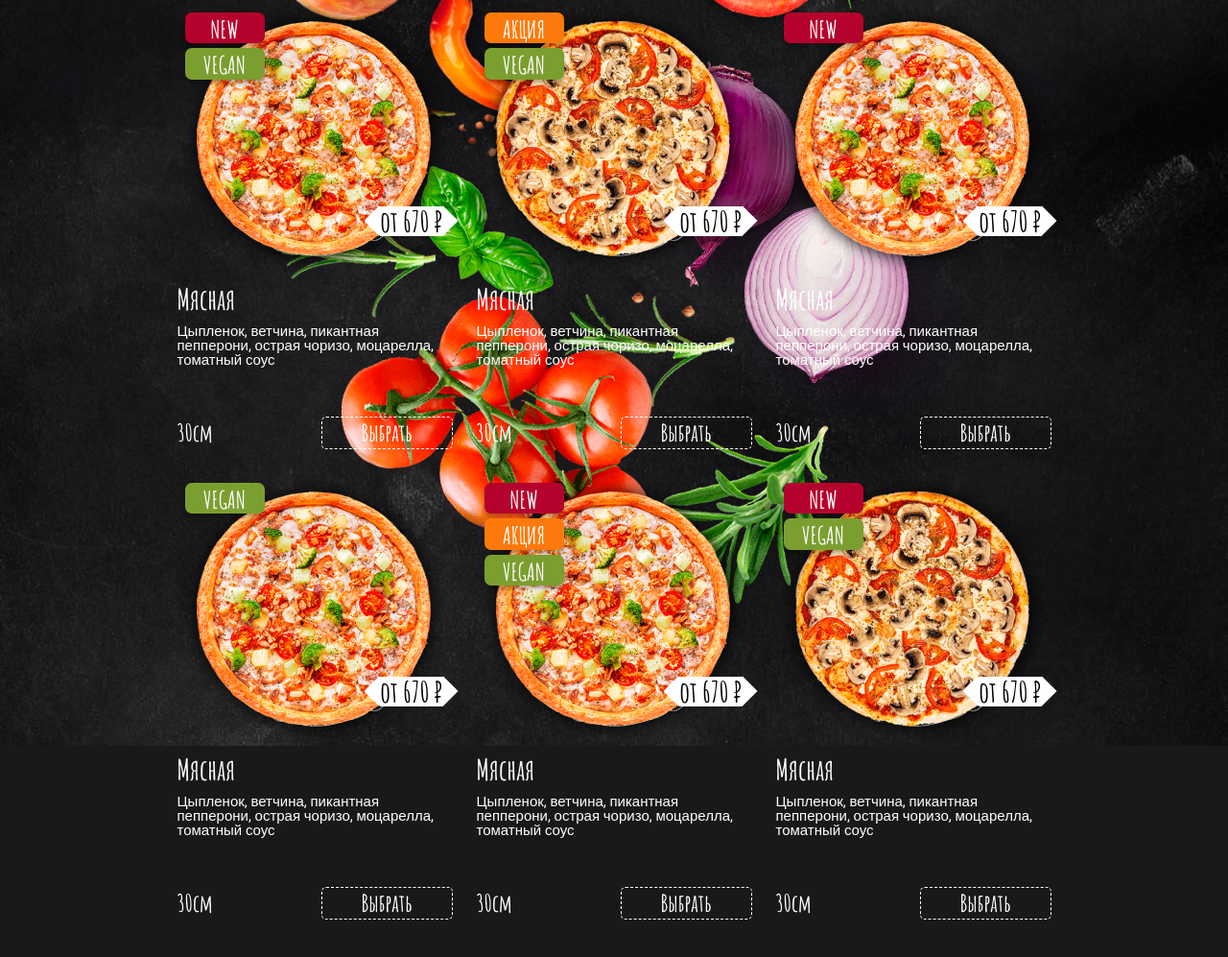
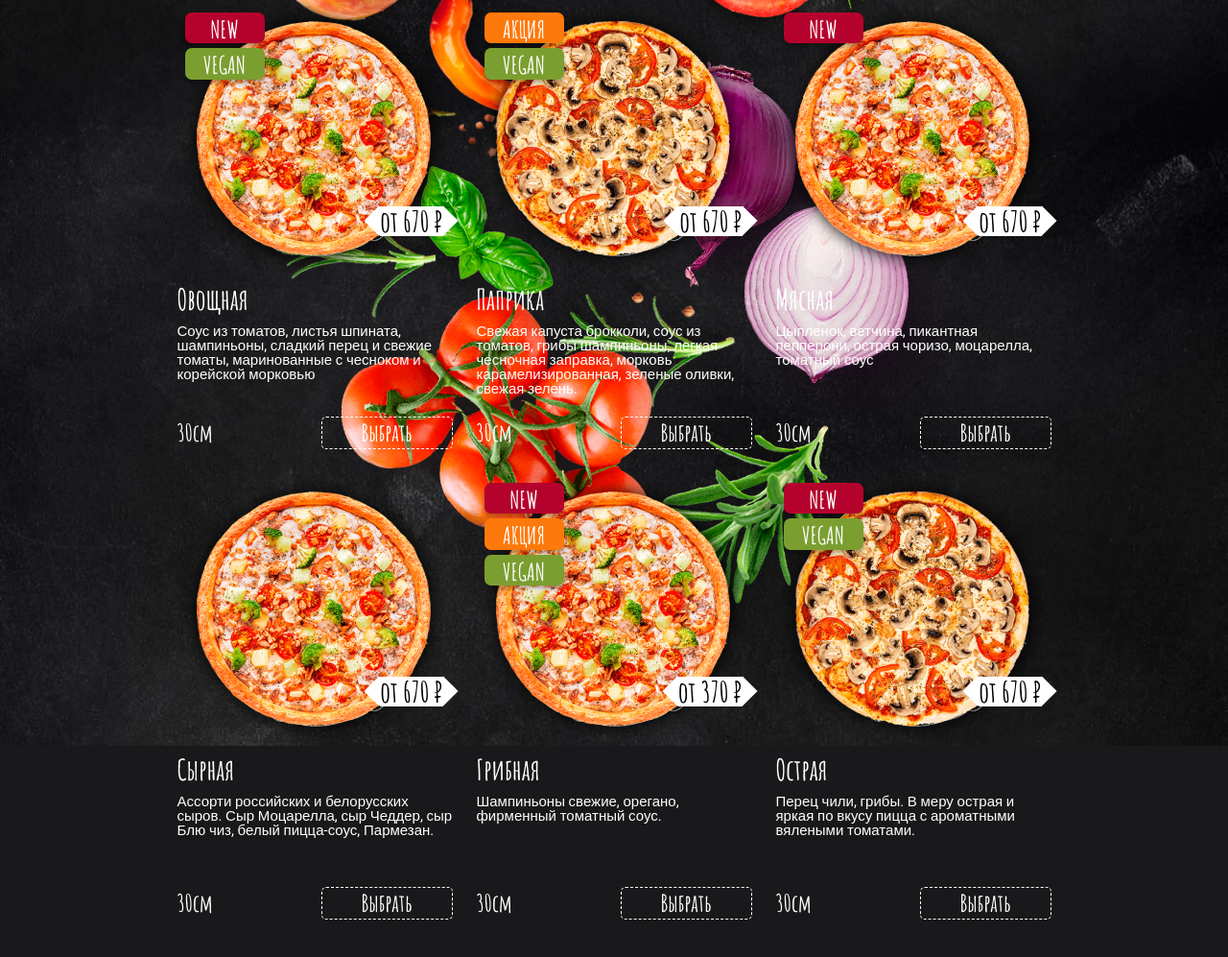
Before and after one commit to aldemco/restaurant-layout, a plain HTML site: page index.html in a window 1280 px wide. Shown: the part 333-1330 px from the top of the page at 96% size. Drawn offline with nearby package versions, Linux system fonts and the light colour scheme.

Commit message:
update content

```diff
--- a/index.html
+++ b/index.html
@@ -148,8 +148,8 @@
                     </div>
                 </div>
                 <div class="product-card__info">
-                    <div class="title">Мясная</div>
-                    <div class="description">Цыпленок, ветчина, пикантная пепперони, острая чоризо, моцарелла, томатный соус</div>
+                    <div class="title">Овощная</div>
+                    <div class="description">Соус из томатов, листья шпината, шампиньоны, сладкий перец и свежие томаты, маринованные с чесноком и корейской морковью</div>
                 </div>
                 <div class="product-card__footer">
                     <div class="size">30см</div>
@@ -172,8 +172,8 @@
                     </div>
                 </div>
                 <div class="product-card__info">
-                    <div class="title">Мясная</div>
-                    <div class="description">Цыпленок, ветчина, пикантная пепперони, острая чоризо, моцарелла, томатный соус</div>
+                    <div class="title">Паприка</div>
+                    <div class="description">Свежая капуста брокколи, соус из томатов, грибы шампиньоны, легкая чесночная заправка, морковь карамелизированная, зеленые оливки, свежая зелень.</div>
                 </div>
                 <div class="product-card__footer">
                     <div class="size">30см</div>
@@ -208,7 +208,6 @@
             <div class="product-card">
                 <div class="product-card__head">
                     <div class="product-card__label-list">
-                        <div class="label label_success">VEGAN</div>
                     </div>
                     <div class="product-card__image">
                         <img src="images/dist/pizza-1.png" alt="">
@@ -218,8 +217,8 @@
                     </div>
                 </div>
                 <div class="product-card__info">
-                    <div class="title">Мясная</div>
-                    <div class="description">Цыпленок, ветчина, пикантная пепперони, острая чоризо, моцарелла, томатный соус</div>
+                    <div class="title">Сырная</div>
+                    <div class="description">Ассорти российских и белорусских сыров. Сыр Моцарелла, сыр Чеддер, сыр Блю чиз, белый пицца-соус, Пармезан.</div>
                 </div>
                 <div class="product-card__footer">
                     <div class="size">30см</div>
@@ -239,12 +238,12 @@
                         <img src="images/dist/pizza-1.png" alt="">
                     </div>
                     <div class="product-card__price">
-                        от 670 ₽
+                        от 370 ₽
                     </div>
                 </div>
                 <div class="product-card__info">
-                    <div class="title">Мясная</div>
-                    <div class="description">Цыпленок, ветчина, пикантная пепперони, острая чоризо, моцарелла, томатный соус</div>
+                    <div class="title">Грибная</div>
+                    <div class="description">Шампиньоны свежие, орегано, фирменный томатный соус.</div>
                 </div>
                 <div class="product-card__footer">
                     <div class="size">30см</div>
@@ -268,8 +267,8 @@
                     </div>
                 </div>
                 <div class="product-card__info">
-                    <div class="title">Мясная</div>
-                    <div class="description">Цыпленок, ветчина, пикантная пепперони, острая чоризо, моцарелла, томатный соус</div>
+                    <div class="title">Острая</div>
+                    <div class="description">Перец чили, грибы. В меру острая и яркая по вкусу пицца с ароматными вялеными томатами.</div>
                 </div>
                 <div class="product-card__footer">
                     <div class="size">30см</div>
@@ -285,7 +284,7 @@
         <div class="popup-background"></div>
         <div class="popup">
                 <div class="popup__top-bar">
-                    <a class="popup__close"> Х</a>
+                    <a class="popup__close" href="#"> Х</a>
                 </div>
                 <div class="popup__left-column">
                     <div class="popup__label-list popup__label-list_left">
@@ -313,9 +312,9 @@
                 <div class="popup__right-column">
                     <div class="popup__food-ornament"></div>
                     <div class="popup__product-info">
-                        <h1 class="popup__product-title">C курицей по корейски</h1>
+                        <h1 class="popup__product-title">Паприка</h1>
                         <p class="popup__product-desc">
-                            Цыпленок, ветчина, пикантная пепперони, острая чоризо, моцарелла, томатный соус
+                            Свежая капуста брокколи, соус из томатов, грибы шампиньоны, легкая чесночная заправка, морковь карамелизированная, зеленые оливки, свежая зелень.
                         </p>
                     </div>
                     <div class="popup__product-options">
```
